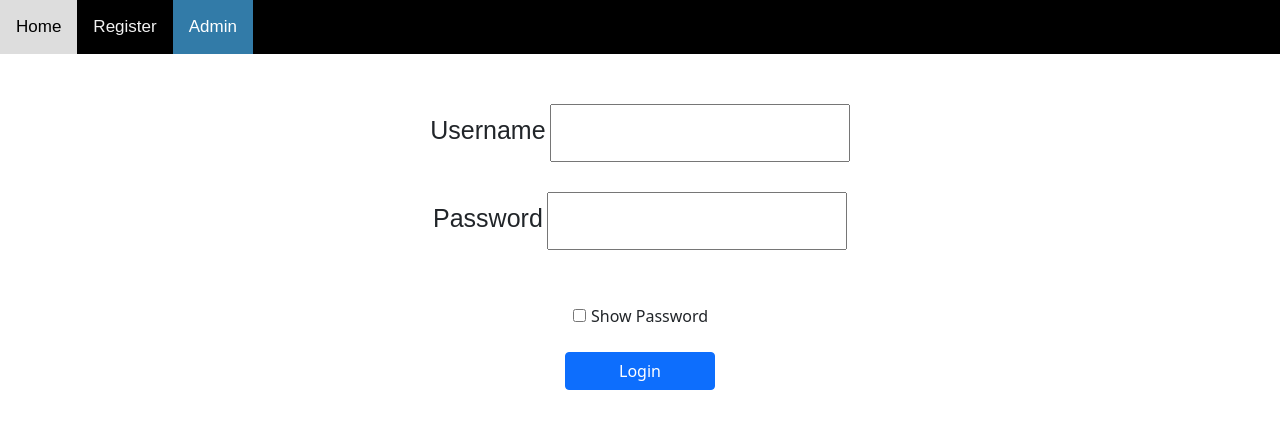
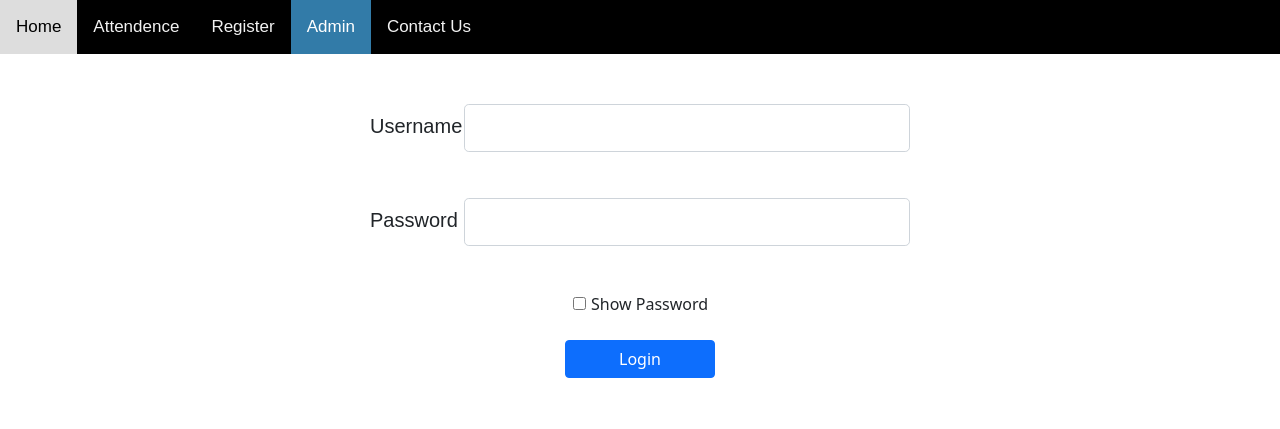
Before and after one commit to AbdoMosa99/Face-Recognition-Attendance-System, a Flask app: template app/templates/admin/login.html in a window 1280 px wide. Shown: the top 429 px of the page. Run offline with Flask 2, Linux system fonts and the light colour scheme; the template is opened without the code that fills it: values that come from a table or form of the project are taken from there, others are empty; some libraries are stand-ins or nearby versions.

Commit message:
Completed basics of design and api

```diff
--- a/app/models.py
+++ b/app/models.py
@@ -15,7 +15,8 @@ class Admin(db.Model):
 
 
 class Log(db.Model):
-    time = db.Column(db.DateTime, primary_key=True, default=datetime.now())
+    id = db.Column(db.Integer, primary_key=True)
+    time = db.Column(db.DateTime, default=datetime.now())
     activity = db.Column(db.Text, nullable=False)
 
     def __repr__(self):
--- a/app/static/css/style.css
+++ b/app/static/css/style.css
@@ -102,7 +102,6 @@ font-family: Sans-serif;
     padding: 45px 0;
 }
 .section-dark {
-    background-color: #f9f9f9;
     z-index: -2;
 }
 
@@ -147,3 +146,12 @@ font-family: Sans-serif;
   background-image : url("../images/facRec.jpg");
   background-size: cover
 }
+
+.adm-fi {
+  padding-top: 40px
+}
+
+.adm-sec {
+  padding-top: 30px;
+
+}
--- a/app/templates/admin/login.html
+++ b/app/templates/admin/login.html
@@ -8,25 +8,37 @@
 <script src="../static/js/bootstrap-validate.js"></script>
 	<div class="topnav">
           <a href="/">Home</a>
+          <a href="/attendance">Attendence</a>
           <a href="/register">Register</a>
           <a class="active" href="/admin">Admin</a>
-		</div>
-		<div class=features>
-           <form action='/admin/login' method='POST' enctype='multipart/form-data' class="form-group">
+          <a href="/contact">Contact Us</a>
+    </div>
+    <div class="container">
+		<div class="features px-md-5 mx-md-5">
+            <div class=" px-md-5 mx-md-5">
+           <form action='/admin/login' method='POST' enctype='multipart/form-data' class="px-md-5 mx-md-5">
               {{ form.csrf_token() }}
-                <div class="form-group">
-                    {{ form.username.label }}
-                    {{ form.username() }}
+
+                <div class="form-group row mb-3">
+                        {{ form.username.label(class_="col-sm-2 col-form-label h4") }}
+                        <div class="col-sm-10">
+                            {{ form.username(class_="form-control form-control-lg") }}
+                        </div>
                 </div>
-                <div class="form-group">
-                    {{ form.password.label }}
-                    {{ form.password() }}
-                </div><br>
+
+                <div class="form-group row mb-3">
+                        {{ form.password.label(class_="col-sm-2 col-form-label h4") }}
+                        <div class="col-sm-10">
+                            {{ form.password(class_="form-control form-control-lg") }}
+                        </div>
+                </div>
+
 
               <input id="showpassword" type="checkbox" onclick="showpass()"> Show Password<br>
               <button class="btn btn-primary" id="login" name="login" type="submit" onclick="validateAdmin()">Login</button><br>
 
            </form>
+    </div>
     </div>
 
             {% with messages = get_flashed_messages() %}
@@ -34,5 +46,5 @@
                     <div class="text-center">{{ message }}</div>
                 {% endfor %}
             {% endwith %}
-
+    </div>
 {% endblock %}
```
Also changed, not shown: app/templates/admin/index.html (+9 -0 lines), tasks.md (added, +18 -0 lines), README.md.
